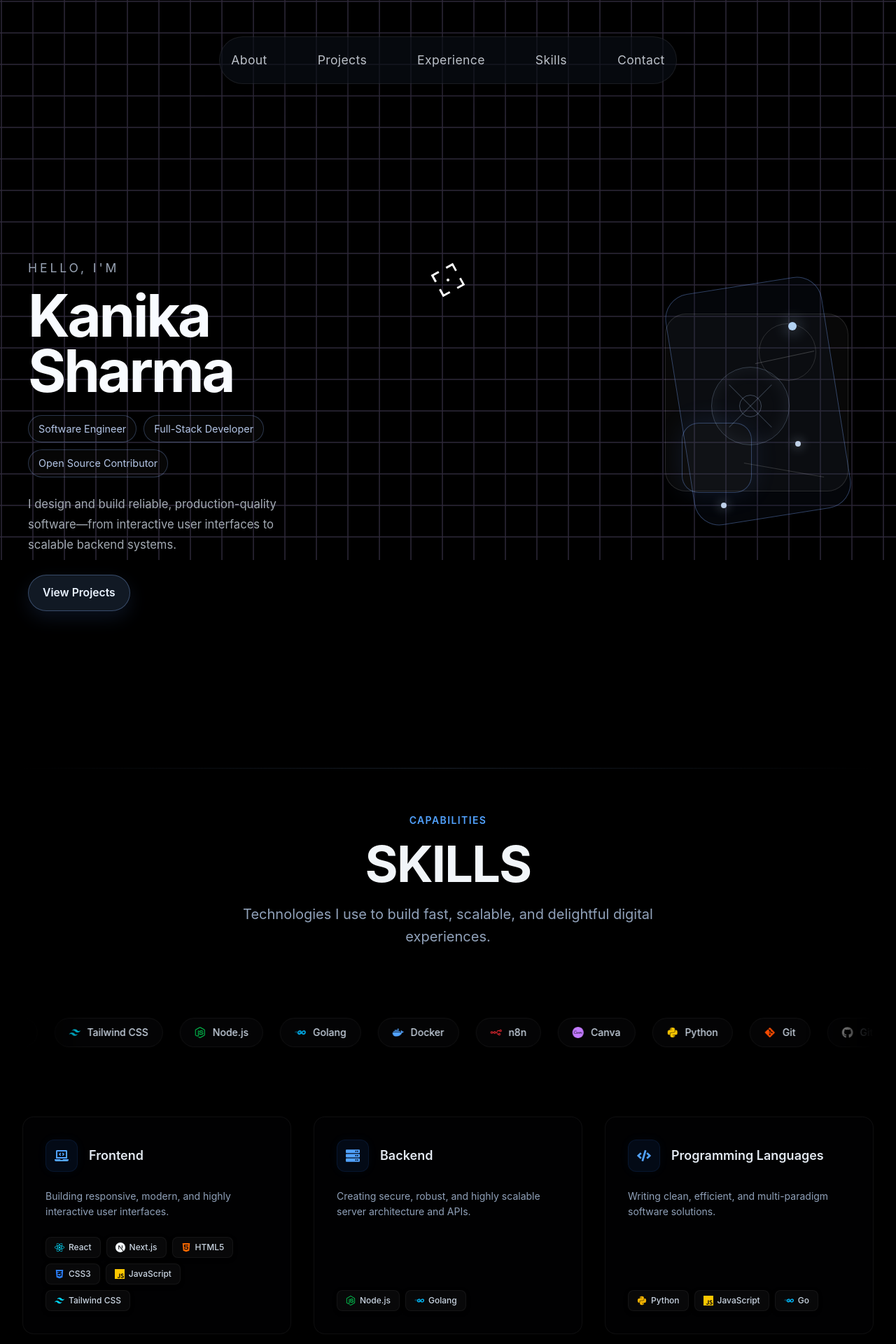
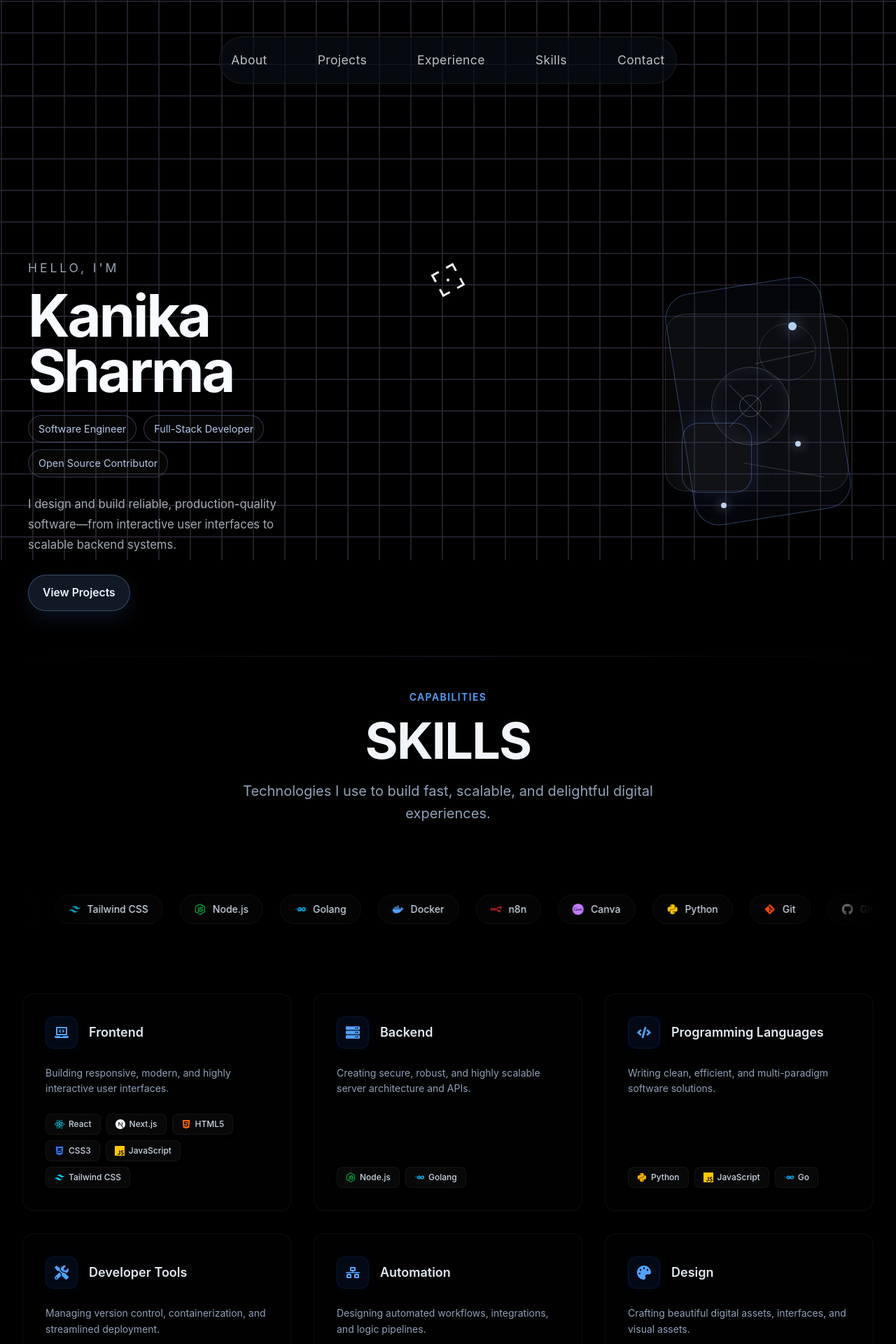
Before and after one commit to kanikasharma-18/Portfolio, a React app: page / in a window 1280 px wide. Shown: the top 1920 px of the page at 70% size. Built offline with nearby package versions, Linux system fonts and the light colour scheme; the HTML template or start-up script is replaced by a standard one.

Commit message:
Spacing Issue resolved

```diff
--- a/src/App.jsx
+++ b/src/App.jsx
@@ -32,9 +32,8 @@ function App() {
           position: "relative",
           zIndex: 2,
           color: "white",
-          padding: "24px 24px 80px",
+          padding: "24px 24px 0px",
           pointerEvents: "none",
-          minHeight: "100vh",
           fontFamily: 'Inter, "SF Pro Display", "Segoe UI", sans-serif',
           display: "block",
           background: "transparent",
@@ -48,7 +47,6 @@ function App() {
             margin: " auto",
             display: "flex",
             flexDirection: "column",
-            minHeight: "100vh",
             paddingTop: "20px",
           }}
         >
@@ -92,8 +90,6 @@ function App() {
               gap: "500px",
               alignItems: "start",
               paddingTop: "250px",
-              flex: 1,
-              // paddingTop: "-1px",
             }}
           >
             <section style={{ maxWidth: "400px", pointerEvents: "auto" }}>
--- a/src/components/TechStack.jsx
+++ b/src/components/TechStack.jsx
@@ -160,10 +160,10 @@ export function TechStack() {
   return (
     <section
       id="skills"
-      className="relative z-10 w-full py-28 md:py-36 bg-transparent text-white font-sans pointer-events-auto"
+      className="relative z-10 w-full pt-12 md:pt-16 pb-28 md:pb-36 bg-transparent text-white font-sans pointer-events-auto"
     >
       {/* Decorative top separator */}
-      <div className="max-w-7xl mx-auto px-8 mb-16">
+      <div className="max-w-7xl mx-auto px-8 mb-10 md:mb-12">
         <div className="w-full h-px bg-gradient-to-r from-transparent via-slate-700/50 to-transparent" />
       </div>
 
```
